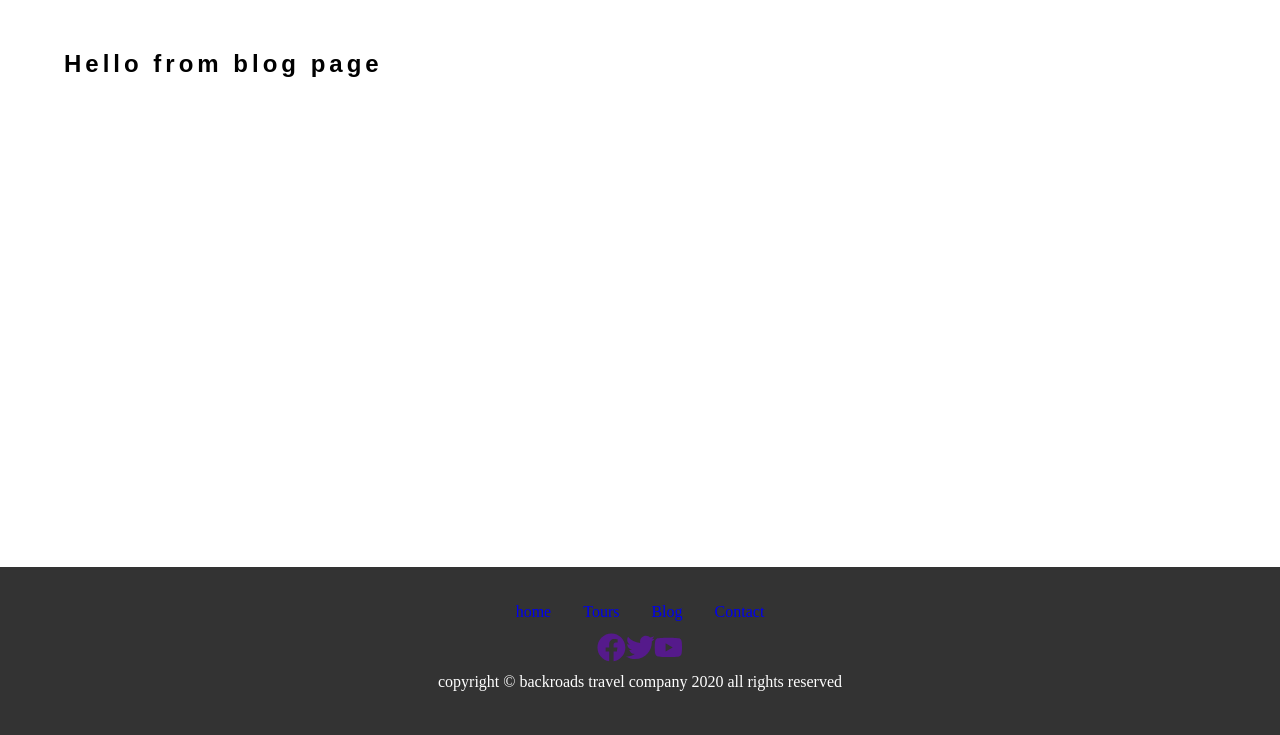
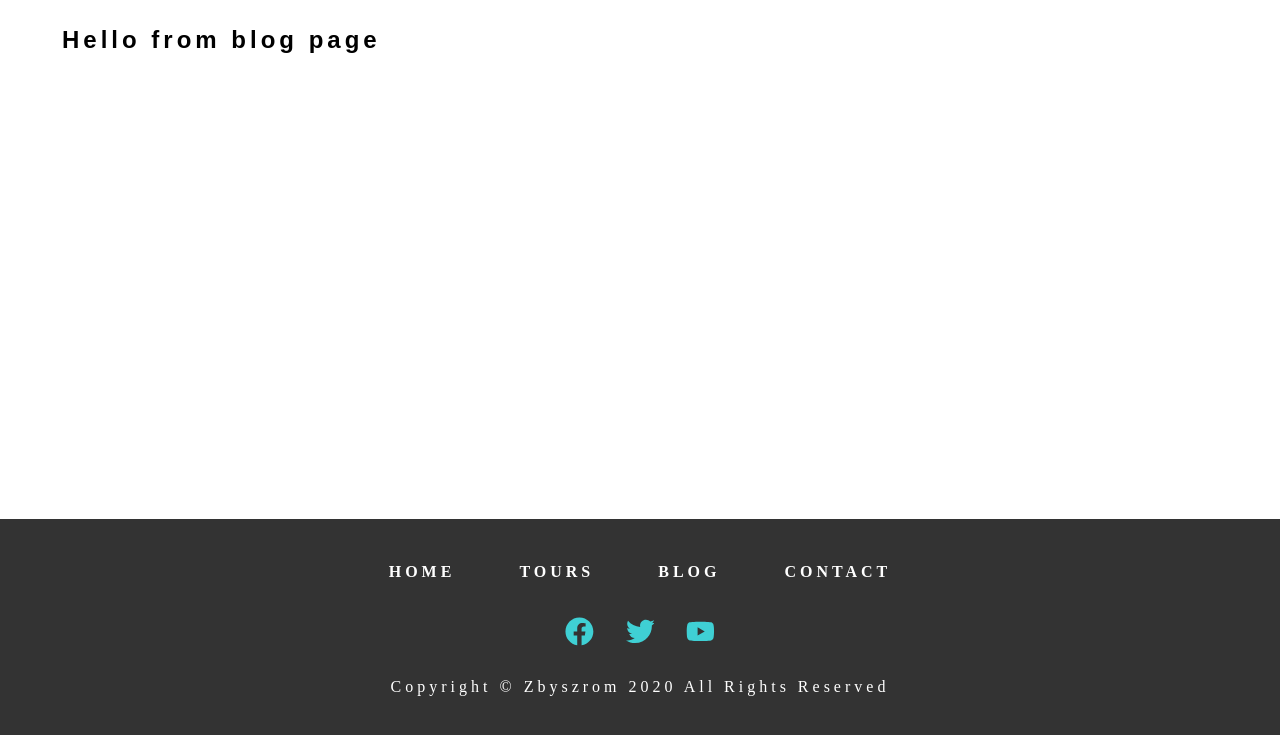
Before and after one commit to zbyszrom/myBackroads, a Gatsby site: page /blog in a window 1280 px wide. Shown: the part 65-800 px from the top of the page. Built offline with nearby package versions, Linux system fonts and the light colour scheme; Gatsby itself is replaced by a stand-in of ours; a web font is replaced by a local one.

Commit message:
layout completed & footer styled

```diff
--- a/src/components/footer.js
+++ b/src/components/footer.js
@@ -1,28 +1,60 @@
 import React from 'react'
 import {Link} from 'gatsby'
 import { FaFacebook, FaTwitter, FaYoutube } from "react-icons/fa"
+import styled from 'styled-components'
 
+const Ul = styled.ul`
+    a {
+  display: inline-block;
+  text-transform: uppercase;
+  color: white;
+  margin: 0.5rem 1rem;
+  letter-spacing: var(--mainSpacing);
+  transition: var(--transition);
+  font-weight: bold;
+  &:hover {
+    color: white;
+  }
+    }
+`
+const CRight = styled.div`
+    text-transform: capitalize;
+    letter-spacing: var(--mainSpacing);
+    line-height: 2;
+`
+const Icons = styled.div`
+    a{
+        display: inline-block;
+        margin: 1rem;
+        font-size: 1.3rem;
+        color: var(--primary);
+        transition: var(--mainTransition);
+        &:hover {
+            color: white;
+  }
+    }
+`
 
 const Footer = ()=>{
     return(
         <footer>
 
-            <ul>
+            <Ul>
              <li><Link to = "/">home</Link></li>
              <li><Link to = "/tours">Tours</Link></li>
              <li><Link to = "/blog">Blog</Link></li>
              <li><Link to = "/contact">Contact</Link></li>
-            </ul>
+            </Ul>
 
-           <div>
+           <Icons>
             <a href="" target="_blank" rel="noopener noreferrer"><FaFacebook size = '1.8rem' /></a>
             <a href="" target="_blank" rel="noopener noreferrer"><FaTwitter size = '1.8rem'/></a>
             <a href="" target="_blank" rel="noopener noreferrer"><FaYoutube size = '1.8rem'/></a>
-           </div>
-           <div>
-            <p>copyright &copy; backroads travel company {new Date().getFullYear()} all
-            rights reserved</p>
-           </div>
+           </Icons>
+
+            <CRight>copyright &copy; zbyszrom {new Date().getFullYear()} all
+            rights reserved</CRight>
+
         </footer>
     )
 }
--- a/src/components/hero.js
+++ b/src/components/hero.js
@@ -33,6 +33,7 @@ const SBackgroundImage = styled(BackgroundImage)`
       margin-bottom: 2rem;
     }
     button {
+
       background: var(--primary);
       border: 2px solid var(--primary);
       a {
@@ -58,7 +59,7 @@ const Hero = ()=>{
            <h1>Continue Exploring</h1>
            <h4>Welcome to my presentation</h4>
            </div>
-           <button><Link to = '/tours'>AllTours</Link></button>
+           <button><Link to = '/tours'>All Tours</Link></button>
 
 
        </SBackgroundImage>
--- a/src/styles/layout.css
+++ b/src/styles/layout.css
@@ -4,12 +4,13 @@ main {
   flex-direction: column;
 }
 
+
 section {
-  padding: 2rem 1rem;
-  margin: 1rem 2.5%;
   display: grid;
-  grid-gap: 2rem;
-
+  grid-template-columns: repeat(auto-fill, minmax(20rem, 1fr));
+  grid-gap: 1.5rem;
+  text-align: center;
+  margin: 1.5rem;
 }
 
 footer {
```
Also changed, not shown: gatsby-node.js (+1 -7 lines), src/components/about.js (+8 -15 lines), src/components/featuredTours.js (+10 -20 lines), src/pages/tours.js (+14 -4 lines), src/styledComponents/button.js (added, +17 -0 lines), src/templates/oneTour.js (added, +11 -0 lines).
